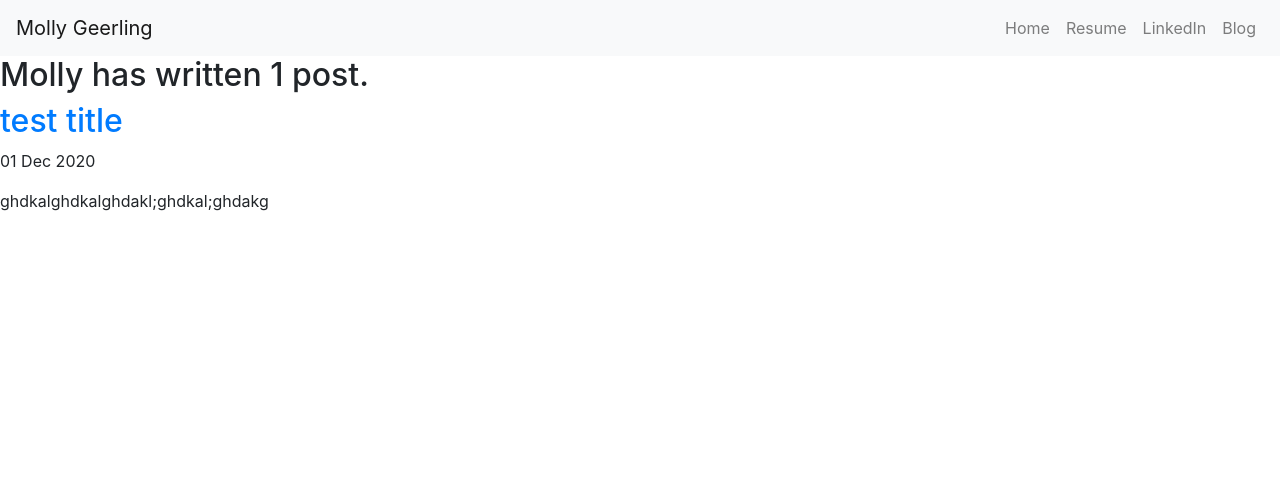
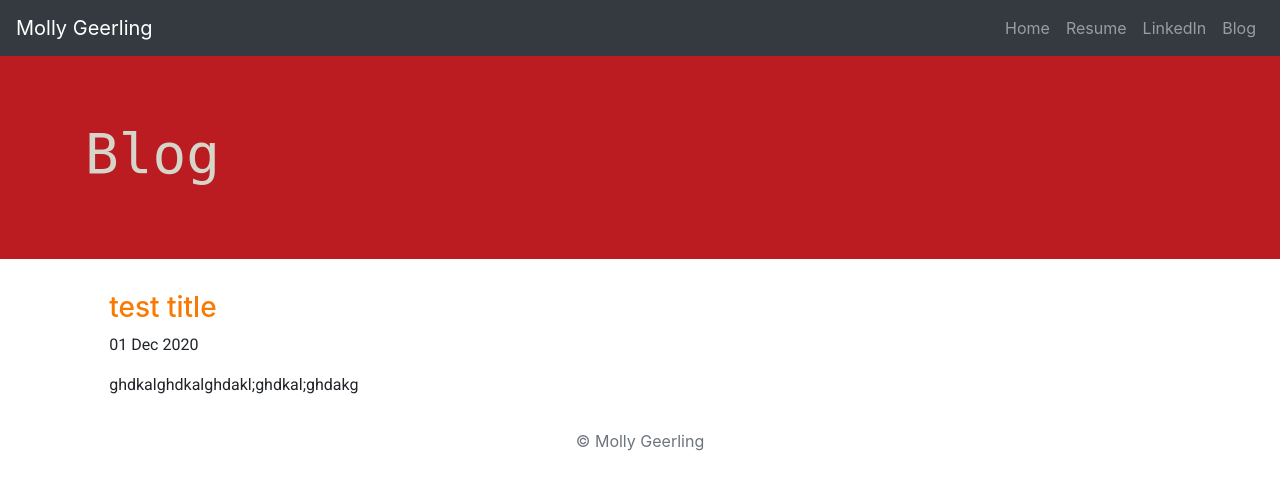
Before and after one commit to mollycg/django-portfolio, a Django app: page /blog/ in a window 1280 px wide. Shown: the top 490 px of the page. Run offline with Django 3.2, Linux system fonts and the light colour scheme; data comes from the database, SQL or seed files in the repository; both versions use the stored data as it was after the commit; some libraries are stand-ins or nearby versions.

Commit message:
update styling and formatting of elements

```diff
--- a/blog/templates/blog/all_posts.html
+++ b/blog/templates/blog/all_posts.html
@@ -2,13 +2,20 @@
 
 {% block content %}
 
-<h2>Molly has written {{ posts.count }} post{{ posts.count|pluralize }}.</h2>
+<div class="jumbotron jumbotron-fluid">
+  <div class="container">
+    <h1 class="display-4 greeting">Blog</h1>
+  </div>
+</div>
 
 {% for post in posts %}
-
-<a href="{% url 'blog:detail' post.id %}"><h2>{{ post.title }}</h2></a>
-<p>{{ post.date|date:'d M Y' }}</p>
-<p>{{ post.text|truncatechars:100 }}</p>
+<div class="row justify-content-center my-3">
+  <div class="col-md-10">
+    <a href="{% url 'blog:detail' post.id %}"><h3 class="blog-link">{{ post.title }}</h3></a>
+    <p>{{ post.date|date:'d M Y' }}</p>
+    <p>{{ post.text|truncatechars:100 }}</p>
+  </div>
+</div>
 
 {% endfor %}
 
--- a/portfolio/models.py
+++ b/portfolio/models.py
@@ -3,8 +3,10 @@ from django.db import models
 class Project(models.Model):
     name = models.CharField(max_length=100)
     description = models.CharField(max_length=300)
-    image = models.ImageField(upload_to='portfolio/images/')
+    date = models.DateField(blank=True)
+    image = models.ImageField(upload_to='portfolio/images/', blank=True)
     url = models.URLField(blank=True)
+    repo = models.URLField(blank=True)
 
     def __str__(self):
         return self.name
--- a/portfolio/static/portfolio/styles.css
+++ b/portfolio/static/portfolio/styles.css
@@ -1,3 +1,45 @@
+.greeting {
+    font-family: 'Roboto Mono', monospace;
+    color: #d6d5c9;
+}
+
 h1 {
     font-family: 'Roboto Mono', monospace;
 }
+
+.jumbotron {
+    background-color: #bb1c21!important;
+}
+
+h4, p {
+    font-family: 'Roboto';
+}
+
+.title {
+    color: #d6d5c9;
+}
+
+.icons {
+    padding: 10px;
+}
+
+.copyright-text {
+    padding-bottom: 20px;
+}
+
+.home-link {
+    color: #fa7900;
+}
+
+.home-link:hover {
+    color: #bb1c21;
+}
+
+.blog-link {
+    color: #fa7900 !important;
+}
+
+.blog-link:hover {
+    color: #bb1c21 !important;
+    text-decoration-line: none !important;
+}
--- a/portfolio/templates/portfolio/base.html
+++ b/portfolio/templates/portfolio/base.html
@@ -9,17 +9,18 @@
 
     <link rel="stylesheet" href="{% static "portfolio/styles.css" %}">
 
+    <!-- Google Fonts-->
     <link rel="preconnect" href="https://fonts.gstatic.com">
-    <link href="https://fonts.googleapis.com/css2?family=Roboto+Mono:wght@300;400&display=swap" rel="stylesheet">
+    <link href="https://fonts.googleapis.com/css2?family=Roboto&display=swap" rel="stylesheet">
 
     <!-- Bootstrap CSS -->
     <link rel="stylesheet" href="https://cdn.jsdelivr.net/npm/bootstrap@4.5.3/dist/css/bootstrap.min.css" integrity="sha384-TX8t27EcRE3e/ihU7zmQxVncDAy5uIKz4rEkgIXeMed4M0jlfIDPvg6uqKI2xXr2" crossorigin="anonymous">
 
-    <title>Molly Geerling</title>
+    <title>Molly Geerling - Web Developer</title>
   </head>
   <body>
 
-  <nav class="navbar navbar-expand-lg navbar-light bg-light">
+  <nav class="navbar navbar-expand-lg navbar-dark bg-dark">
   <a class="navbar-brand" href="{% url 'home' %}">Molly Geerling</a>
   <button class="navbar-toggler" type="button" data-toggle="collapse" data-target="#navbarNav" aria-controls="navbarNav" aria-expanded="false" aria-label="Toggle navigation">
     <span class="navbar-toggler-icon"></span>
@@ -45,16 +46,18 @@
   {% block content %}
   {% endblock %}
 
+  <footer class="footer">
+    <div class="container text-center">
+      <span class="text-muted copyright-text">&copy; Molly Geerling</span>
+    </div>
+  </footer>
+
     <!-- Optional JavaScript; choose one of the two! -->
 
     <!-- Option 1: jQuery and Bootstrap Bundle (includes Popper) -->
     <script src="https://code.jquery.com/jquery-3.5.1.slim.min.js" integrity="sha384-DfXdz2htPH0lsSSs5nCTpuj/zy4C+OGpamoFVy38MVBnE+IbbVYUew+OrCXaRkfj" crossorigin="anonymous"></script>
     <script src="https://cdn.jsdelivr.net/npm/bootstrap@4.5.3/dist/js/bootstrap.bundle.min.js" integrity="sha384-ho+j7jyWK8fNQe+A12Hb8AhRq26LrZ/JpcUGGOn+Y7RsweNrtN/tE3MoK7ZeZDyx" crossorigin="anonymous"></script>
 
-    <!-- Option 2: jQuery, Popper.js, and Bootstrap JS
-    <script src="https://code.jquery.com/jquery-3.5.1.slim.min.js" integrity="sha384-DfXdz2htPH0lsSSs5nCTpuj/zy4C+OGpamoFVy38MVBnE+IbbVYUew+OrCXaRkfj" crossorigin="anonymous"></script>
-    <script src="https://cdn.jsdelivr.net/npm/popper.js@1.16.1/dist/umd/popper.min.js" integrity="sha384-9/reFTGAW83EW2RDu2S0VKaIzap3H66lZH81PoYlFhbGU+6BZp6G7niu735Sk7lN" crossorigin="anonymous"></script>
-    <script src="https://cdn.jsdelivr.net/npm/bootstrap@4.5.3/dist/js/bootstrap.min.js" integrity="sha384-w1Q4orYjBQndcko6MimVbzY0tgp4pWB4lZ7lr30WKz0vr/aWKhXdBNmNb5D92v7s" crossorigin="anonymous"></script>
-    -->
+    <script src="https://kit.fontawesome.com/02910752bd.js" crossorigin="anonymous"></script>
   </body>
 </html>
```
Also changed, not shown: portfolio/templates/portfolio/home.html (+17 -13 lines), db.sqlite3, portfolio/migrations/0002_auto_20201202_1537.py (added), portfolio/migrations/0003_auto_20201202_1538.py (added).
